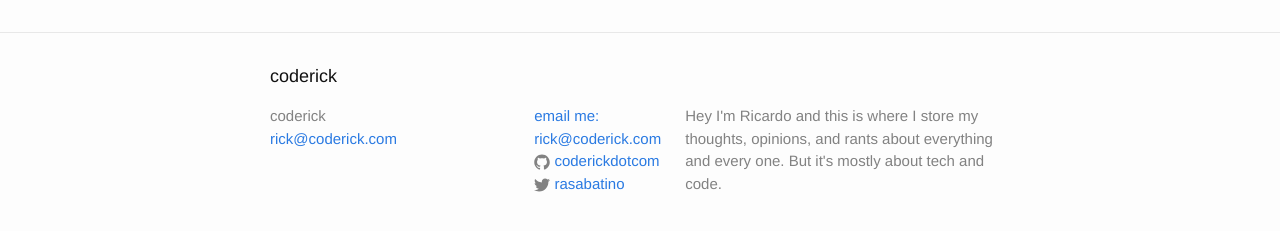
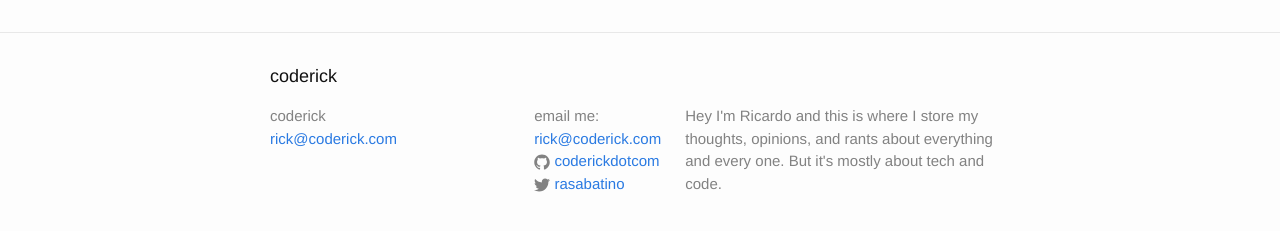
Before and after one commit to NeftaliYagua/coderickdotcom.github.io, a Jekyll site: the page built from index.html, in a window 1280 px wide. Shown: the part 264-495 px from the top of the page. Built offline with Jekyll 4.4.1, drawn with Linux system fonts in a browser that asks for light colours; part of the change alters nothing that is shown.

```diff
--- a/_includes/footer.html
+++ b/_includes/footer.html
@@ -14,7 +14,7 @@
 
       <div class="footer-col footer-col-2">
         <ul class="social-media-list">
-          <li><a href="mailto:{{ site.email }}">email me: {{ site.email }}</a></li>
+          <li>email me: <a href="mailto:{{ site.email }}">{{ site.email }}</a></li>
           {% if site.github_username %}
           <li>
             {% include icon-github.html username=site.github_username %}
```
